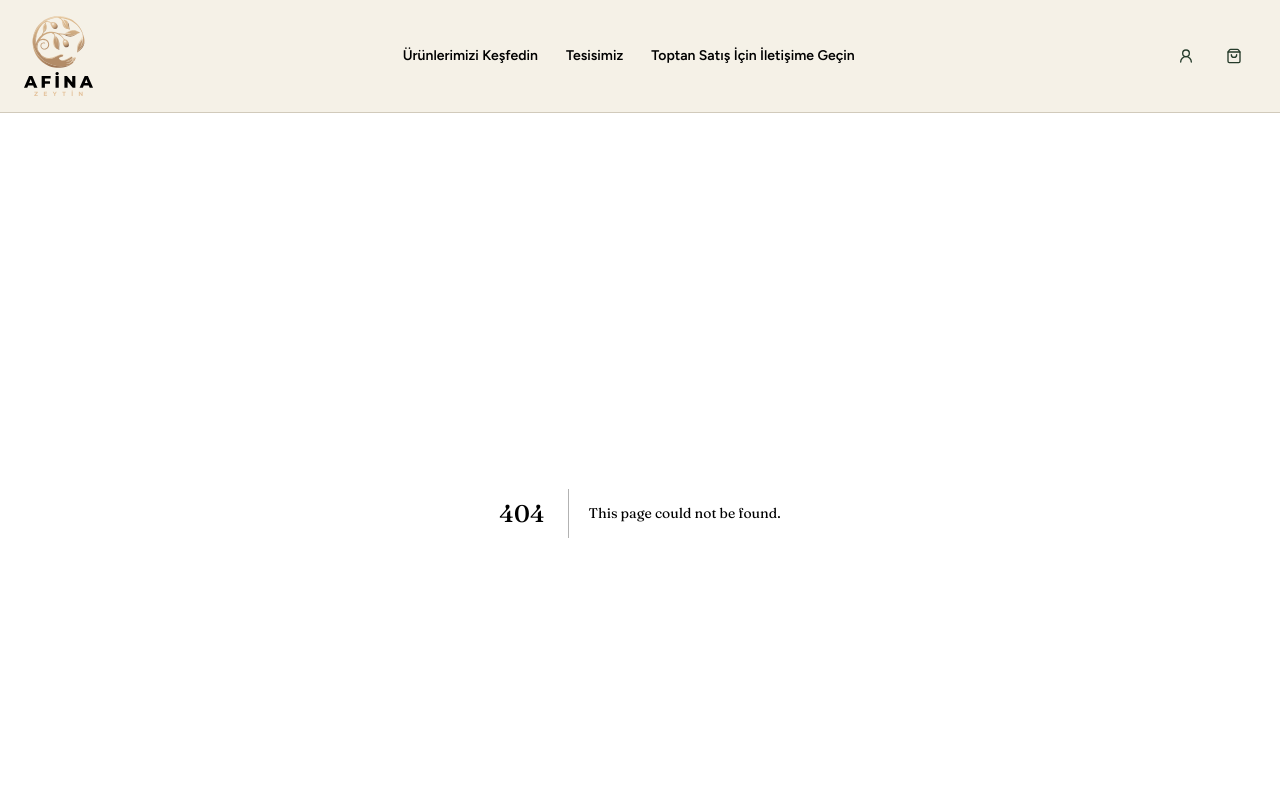
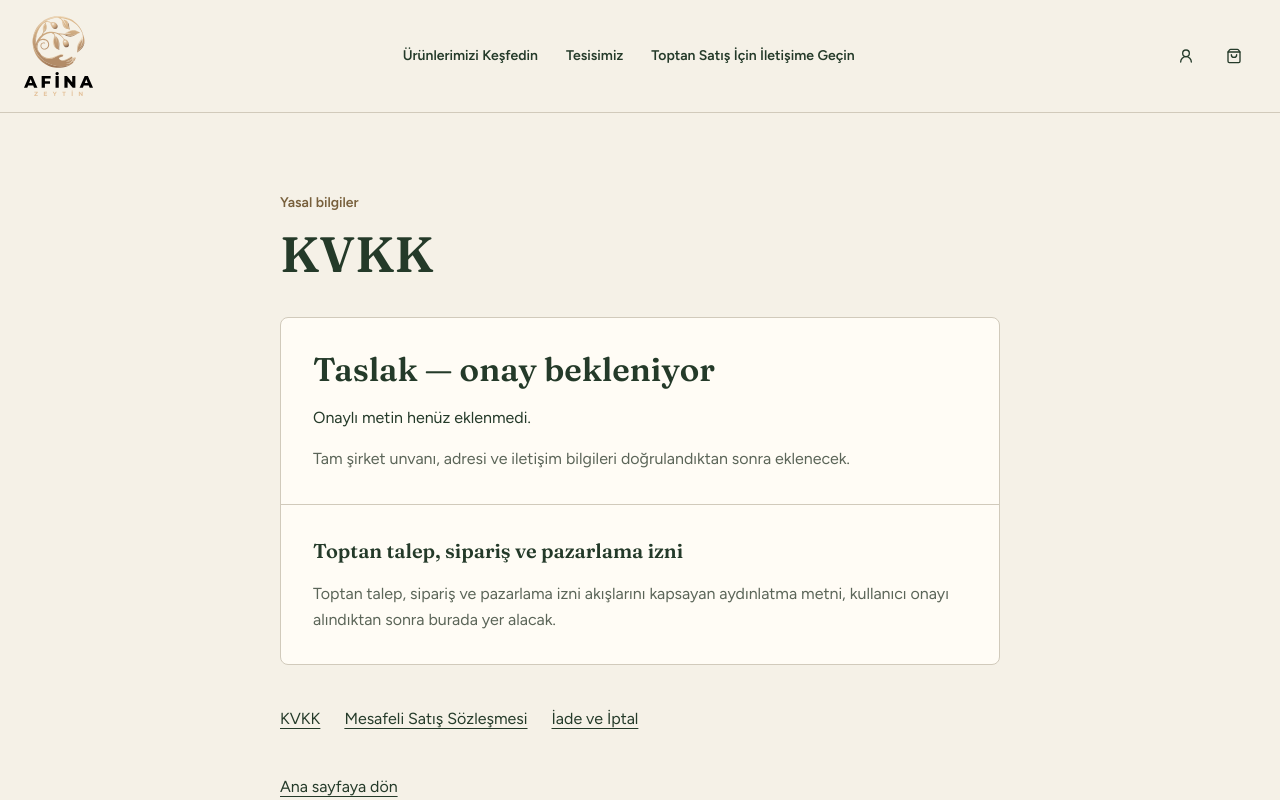
Before and after one commit to okyanuskalbi/5f-zeytin, a Next.js app: page /kvkk in a window 1280 px wide. Before the commit this address had no page. Shown: the top 800 px of the page. Built offline with nearby package versions, Linux system fonts and the light colour scheme.

Commit message:
task 073: hukuk taslak sayfalarini ekle GREEN

```diff
--- /dev/null
+++ b/app/iade/page.tsx
@@ -0,0 +1,53 @@
+import type { Metadata } from "next";
+import Link from "next/link";
+import type { JSX } from "react";
+
+export const metadata: Metadata = {
+  title: "İade ve İptal — Taslak | Afina Zeytin",
+  description: "İade ve İptal: onaylı metin bekleniyor.",
+  robots: { index: false, follow: false },
+};
+
+const legalLink = "inline-flex min-h-11 items-center rounded-sm py-2 underline underline-offset-4 hover:text-gold-ink focus-visible:outline-2 focus-visible:outline-offset-4 focus-visible:outline-ring";
+
+// Content-card structure adapted from 21st Privacy Policy Collapsible Card (24952).
+// Draft information stays visible; the example's legal copy is not used.
+export default function Page(): JSX.Element {
+  return (
+    <main className="mx-auto max-w-3xl px-6 py-12 sm:py-20">
+      <header className="mb-8">
+        <p className="mb-3 text-sm font-semibold text-gold-ink">Yasal bilgiler</p>
+        <h1>İade ve İptal</h1>
+      </header>
+      <div className="divide-y rounded-lg border bg-card text-card-foreground">
+        <section aria-labelledby="taslak-basligi" className="space-y-4 p-6 sm:p-8">
+          <h2 id="taslak-basligi">Taslak — onay bekleniyor</h2>
+          <p>Onaylı metin henüz eklenmedi.</p>
+          <p className="text-muted-foreground">
+            Tam şirket unvanı, adresi ve iletişim bilgileri doğrulandıktan sonra eklenecek.
+          </p>
+        </section>
+        <section aria-labelledby="kapsam-basligi" className="space-y-4 p-6 sm:p-8">
+          <h2 id="kapsam-basligi" className="text-xl">İade ve iptal koşulları</h2>
+          <p className="text-muted-foreground">
+            İade ve iptal koşullarını ve başvuru iletişimini içeren metin, kullanıcı onayı alındıktan sonra burada yer alacak.
+          </p>
+        </section>
+      </div>
+      <nav aria-label="Hukuk sayfaları" className="mt-8">
+        <ul className="flex flex-wrap gap-x-6 gap-y-2">
+          <li>
+            <Link href="/kvkk" className={legalLink}>KVKK</Link>
+          </li>
+          <li>
+            <Link href="/mesafeli-satis" className={legalLink}>Mesafeli Satış Sözleşmesi</Link>
+          </li>
+          <li>
+            <Link href="/iade" aria-current="page" className={legalLink}>İade ve İptal</Link>
+          </li>
+        </ul>
+      </nav>
+      <Link href="/" className={`${legalLink} mt-6`}>Ana sayfaya dön</Link>
+    </main>
+  );
+}
--- /dev/null
+++ b/app/kvkk/page.tsx
@@ -0,0 +1,53 @@
+import type { Metadata } from "next";
+import Link from "next/link";
+import type { JSX } from "react";
+
+export const metadata: Metadata = {
+  title: "KVKK — Taslak | Afina Zeytin",
+  description: "KVKK: onaylı metin bekleniyor.",
+  robots: { index: false, follow: false },
+};
+
+const legalLink = "inline-flex min-h-11 items-center rounded-sm py-2 underline underline-offset-4 hover:text-gold-ink focus-visible:outline-2 focus-visible:outline-offset-4 focus-visible:outline-ring";
+
+// Content-card structure adapted from 21st Privacy Policy Collapsible Card (24952).
+// Draft information stays visible; the example's legal copy is not used.
+export default function Page(): JSX.Element {
+  return (
+    <main className="mx-auto max-w-3xl px-6 py-12 sm:py-20">
+      <header className="mb-8">
+        <p className="mb-3 text-sm font-semibold text-gold-ink">Yasal bilgiler</p>
+        <h1>KVKK</h1>
+      </header>
+      <div className="divide-y rounded-lg border bg-card text-card-foreground">
+        <section aria-labelledby="taslak-basligi" className="space-y-4 p-6 sm:p-8">
+          <h2 id="taslak-basligi">Taslak — onay bekleniyor</h2>
+          <p>Onaylı metin henüz eklenmedi.</p>
+          <p className="text-muted-foreground">
+            Tam şirket unvanı, adresi ve iletişim bilgileri doğrulandıktan sonra eklenecek.
+          </p>
+        </section>
+        <section aria-labelledby="kapsam-basligi" className="space-y-4 p-6 sm:p-8">
+          <h2 id="kapsam-basligi" className="text-xl">Toptan talep, sipariş ve pazarlama izni</h2>
+          <p className="text-muted-foreground">
+            Toptan talep, sipariş ve pazarlama izni akışlarını kapsayan aydınlatma metni, kullanıcı onayı alındıktan sonra burada yer alacak.
+          </p>
+        </section>
+      </div>
+      <nav aria-label="Hukuk sayfaları" className="mt-8">
+        <ul className="flex flex-wrap gap-x-6 gap-y-2">
+          <li>
+            <Link href="/kvkk" aria-current="page" className={legalLink}>KVKK</Link>
+          </li>
+          <li>
+            <Link href="/mesafeli-satis" className={legalLink}>Mesafeli Satış Sözleşmesi</Link>
+          </li>
+          <li>
+            <Link href="/iade" className={legalLink}>İade ve İptal</Link>
+          </li>
+        </ul>
+      </nav>
+      <Link href="/" className={`${legalLink} mt-6`}>Ana sayfaya dön</Link>
+    </main>
+  );
+}
--- /dev/null
+++ b/app/mesafeli-satis/page.tsx
@@ -0,0 +1,53 @@
+import type { Metadata } from "next";
+import Link from "next/link";
+import type { JSX } from "react";
+
+export const metadata: Metadata = {
+  title: "Mesafeli Satış Sözleşmesi — Taslak | Afina Zeytin",
+  description: "Mesafeli Satış Sözleşmesi: onaylı metin bekleniyor.",
+  robots: { index: false, follow: false },
+};
+
+const legalLink = "inline-flex min-h-11 items-center rounded-sm py-2 underline underline-offset-4 hover:text-gold-ink focus-visible:outline-2 focus-visible:outline-offset-4 focus-visible:outline-ring";
+
+// Content-card structure adapted from 21st Privacy Policy Collapsible Card (24952).
+// Draft information stays visible; the example's legal copy is not used.
+export default function Page(): JSX.Element {
+  return (
+    <main className="mx-auto max-w-3xl px-6 py-12 sm:py-20">
+      <header className="mb-8">
+        <p className="mb-3 text-sm font-semibold text-gold-ink">Yasal bilgiler</p>
+        <h1>Mesafeli Satış Sözleşmesi</h1>
+      </header>
+      <div className="divide-y rounded-lg border bg-card text-card-foreground">
+        <section aria-labelledby="taslak-basligi" className="space-y-4 p-6 sm:p-8">
+          <h2 id="taslak-basligi">Taslak — onay bekleniyor</h2>
+          <p>Onaylı metin henüz eklenmedi.</p>
+          <p className="text-muted-foreground">
+            Tam şirket unvanı, adresi ve iletişim bilgileri doğrulandıktan sonra eklenecek.
+          </p>
+        </section>
+        <section aria-labelledby="kapsam-basligi" className="space-y-4 p-6 sm:p-8">
+          <h2 id="kapsam-basligi" className="text-xl">Satıcı bilgileri ve satış koşulları</h2>
+          <p className="text-muted-foreground">
+            Onaylı satıcı bilgileri ve mesafeli satış sözleşmesi, kullanıcı onayı alındıktan sonra burada yer alacak.
+          </p>
+        </section>
+      </div>
+      <nav aria-label="Hukuk sayfaları" className="mt-8">
+        <ul className="flex flex-wrap gap-x-6 gap-y-2">
+          <li>
+            <Link href="/kvkk" className={legalLink}>KVKK</Link>
+          </li>
+          <li>
+            <Link href="/mesafeli-satis" aria-current="page" className={legalLink}>Mesafeli Satış Sözleşmesi</Link>
+          </li>
+          <li>
+            <Link href="/iade" className={legalLink}>İade ve İptal</Link>
+          </li>
+        </ul>
+      </nav>
+      <Link href="/" className={`${legalLink} mt-6`}>Ana sayfaya dön</Link>
+    </main>
+  );
+}
```
Also changed, not shown: 1 other file (tests, documents, lock files or other folders).
